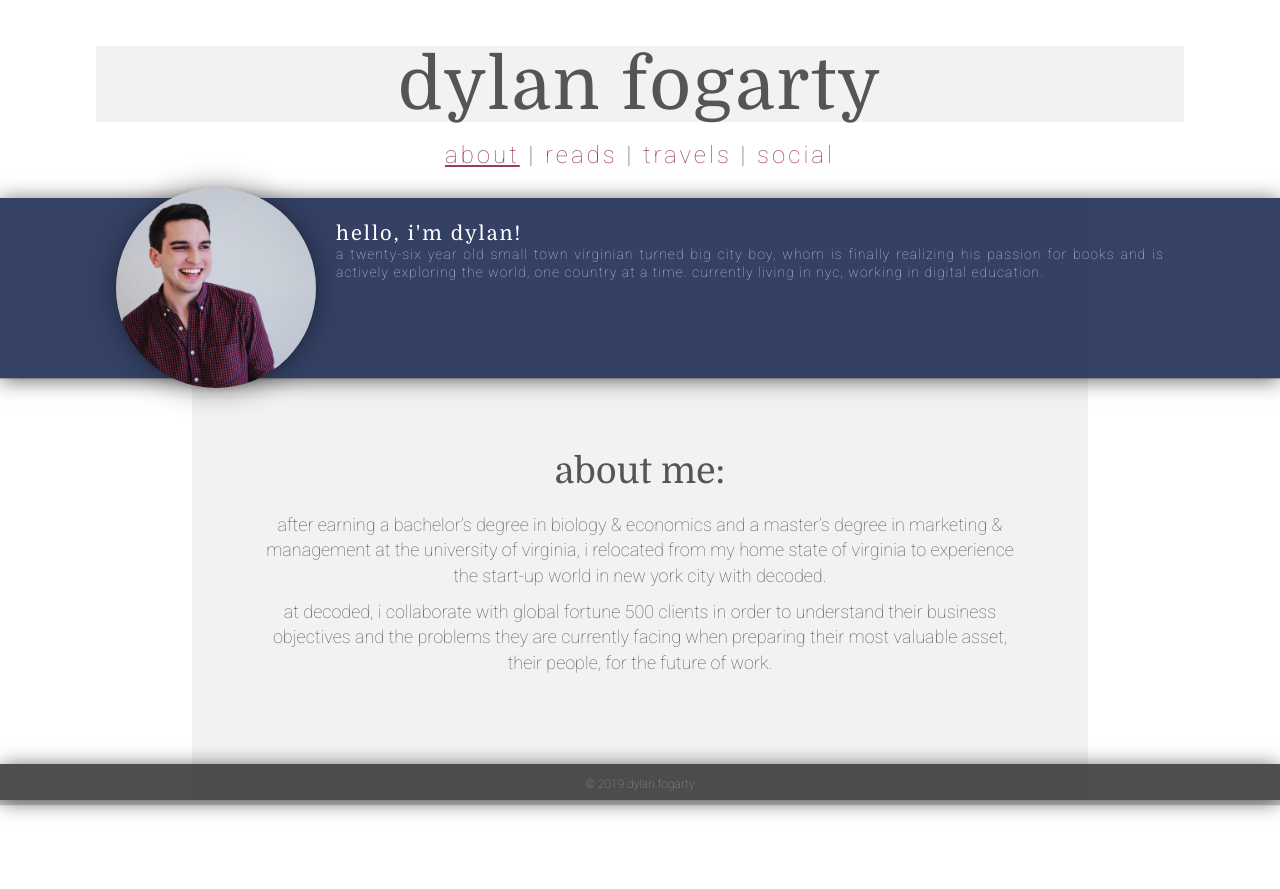
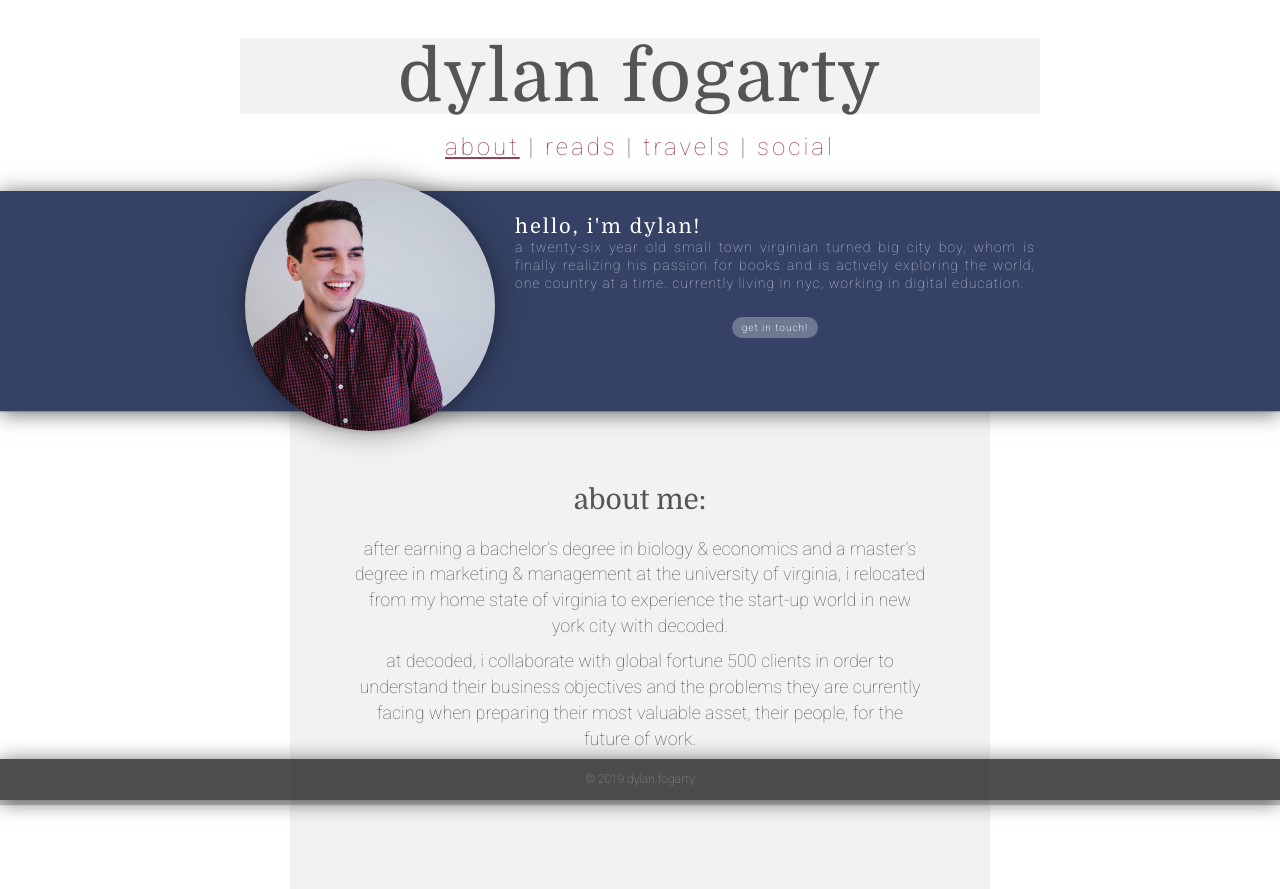
Before and after one commit to dfogz/dfogz.github.io, a plain HTML site: page index.html in a window 1280 px wide. Both pictures are taken after a click on the link "about". Before the commit the page ends 814 px from the top, so only its background shows below. Drawn offline with nearby package versions, Linux system fonts and the light colour scheme.

Commit message:
Added CTA button

```diff
--- a/index.html
+++ b/index.html
@@ -39,40 +39,54 @@
           <img src="headshot.jpg">
         </div>
           <h3>Hello, I'm Dylan!</h3>
-          <p>A twenty-six year old small town Virginian turned big city boy, whom is finally realizing his passion for books and is actively exploring the world, one country at a time. Currently living in NYC, working in digital education. </p>
+        <p>A twenty-six year old small town Virginian turned big city boy, whom is finally realizing his passion for books and is actively exploring the world, one country at a time. Currently living in NYC, working in digital education.</p>
+        <center><a href="https://www.linkedin.com/in/dylanfogarty/" target="_blank">Get in touch!</a></center>
         </div>
       </div>
     </div>
 
-    <div id="background" class="background"></div>
+
     <!-- content box -->
     <div id="content" class="content">
 
+      <!-- quotes -->
       <div id="quotes">
-        <h4>Daily Quote:</h4>
+        <h4>Be inspired:</h4>
         <p id="quote">Quote here.</p>
         <p id="author">Author here.</p>
       </div>
 
+
+      <!-- about me -->
       <div id="about">
         <h4>About Me:</h4>
         <p>After earning a Bachelor’s Degree in Biology & Economics and a Master’s Degree in Marketing & Management at the University of Virginia, I relocated from my home state of Virginia to experience the start-up world in New York City with Decoded.</p>
         <p> At Decoded, I collaborate with global Fortune 500 clients in order to understand their business objectives and the problems they are currently facing when preparing their most valuable asset, their people, for the future of work. </p>
       </div>
 
+      <!-- my reads -->
+      <div id="reads">
+        <h4>My reads:</h4>
+        <p>Reads here.</p>
+      </div>
+
+      <!-- my travels -->
       <div id="travels">
-        <h4>Travel:</h4>
+        <h4>My travel:</h4>
         <p>Travel here.</p>
       </div>
 
-
-
-     <!-- <iframe name="content" src="main.html" frameborder="0" scrolling="no" onload="resizeIframe(this)"></iframe> -->
+      <!-- my social -->
+      <div id="social">
+        <h4>Follow me:</h4>
+        <p>Social here.</p>
+      </div>
     </div>
 
 
     <!-- footer box -->
     <div id="footer" class="footer">
+
       &copy; 2019 dylan fogarty
     </div>
 
--- a/script.js
+++ b/script.js
@@ -1,23 +1,39 @@
 $(document).ready(function(){
 
-  $('div#about').hide();
-  $('div#travels').hide();
+  $('#about').hide();
+  $('#reads').hide();
+  $('#travels').hide();
+  $('#social').hide();
 
   $('#link_about').click(function(){
     $('#quotes').hide();
+    $('#about').show();
+    $('#reads').hide();
     $('#travels').hide();
-    $('#about').show();
+    $('#social').hide();
   });
 
-  $('#link_quotes').click(function(){
+  $('#link_reads').click(function(){
+    $('#quotes').hide();
     $('#about').hide();
+    $('#reads').show();
     $('#travels').hide();
-    $('#quotes').show();
+    $('#social').hide();
   });
 
   $('#link_travels').click(function(){
     $('#quotes').hide();
     $('#about').hide();
+    $('#reads').hide();
     $('#travels').show();
+    $('#social').hide();
+  });
+
+  $('#link_social').click(function(){
+    $('#quotes').hide();
+    $('#about').hide();
+    $('#reads').hide();
+    $('#travels').hide();
+    $('#social').show();
   });
 });
--- a/style.css
+++ b/style.css
@@ -34,7 +34,7 @@ p#author {
 .header {
   text-align: center;
   margin: auto;
-  padding-top: 2%;
+  padding-top: 3%;
   width: 100%;
   background: rgb(255, 255, 255);
   padding-bottom: 10px;
@@ -47,6 +47,7 @@ p#author {
   font-size: 46px;
   padding-bottom: 10px;
   height: 48px;
+  margin: auto;
 }
 
 .header h1 a {
@@ -84,10 +85,11 @@ p#author {
   height: 100%;
   background: rgba(32, 46, 85, 0.9);
   padding-top: 5px;
-  padding-bottom: 5px;
+  padding-bottom: 15px;
   text-align: justify;
   color: rgb(255, 255, 255);
   box-shadow: 0 1px 1px 0 rgba(0, 0, 0, 0.2), 0 2px 20px 0 rgba(0, 0, 0, 0.6);
+  vertical-align: center;
 }
 
 .main h3 {
@@ -108,6 +110,25 @@ p#author {
 .contain {
   width: 80%;
   margin: auto;
+}
+
+.contain a {
+  background: rgba(195, 199, 210, 0.4);
+  border-radius: 20px;
+  padding: 5px 10px 5px 10px;
+  color: rgba(255, 255, 255, 0.8);
+  font-weight: 300;
+  border: none;
+  letter-spacing: 1px;
+  font-size: 10px;
+}
+
+.contain a:hover {
+  background: rgba(151, 63, 88, 0.7);
+  text-decoration: none;
+  border-radius: 20px;
+  color: rgba(255, 255, 255, 1);
+  font-weight: 300;
 }
 
 /* headshot box */
@@ -135,22 +156,13 @@ p#author {
 }
 
 /* content box */
-.background {
-  margin-left: 15%;
-  margin-right: 15%;
+.content {
   background-color: rgba(0,0,0,0.05);
-  width: 70%;
-  height: 100%;
-  position: absolute;
-  bottom: 0px;
-  z-index: -100;
-}
-
-.content {
   height: 100%;
   width: 70%;
   padding: 5% 5% 10% 5%;
   margin: auto;
+  bottom: 0px;
   -webkit-box-flex: 1; /* OLD - iOS 6-, Safari 3.1-6 */
   -moz-box-flex: 1; /* OLD - Firefox 19- */
   -webkit-flex: 1; /* Chrome */
@@ -178,9 +190,9 @@ iframe {
 }
 
 @media only screen and (min-width: 600px) {
-  /* for desktop: */
+  /* for tablets: */
   h4 {
-    font-size:  36px;
+    font-size:  28px;
     padding-bottom: 10px;
   }
   p {
@@ -196,6 +208,7 @@ iframe {
   }
   .header h1 {
     height: 76px;
+    max-width: 800px;
   }
   .header h1 a {
     font-size: 72px;
@@ -209,18 +222,33 @@ iframe {
     font-size: 20px;
   }
   .main {
-    height: 180px;
+    height: 220px;
     vertical-align: middle;
+  }
+  .contain {
+    max-width: 790px;
   }
   .headshot {
     margin-right: 10px;
   }
   .headshot img {
-    width: 200px;
+    width: 250px;
     margin-top: -25px;
+  }
+  .content {
+    max-width: 700px;
+    margin: auto;
   }
   .footer {
     padding-top: 12px;
-    padding-bottom: 7px;
-    font-size: 12px;  }
+    padding-bottom: 12px;
+    font-size: 12px;
+  }
 }
+
+@media only screen and (min-width: 950px) {
+  /* for tablets: */
+  .main {
+    font-size:  28px;
+    font-size-adjust: auto;
+  }
```
